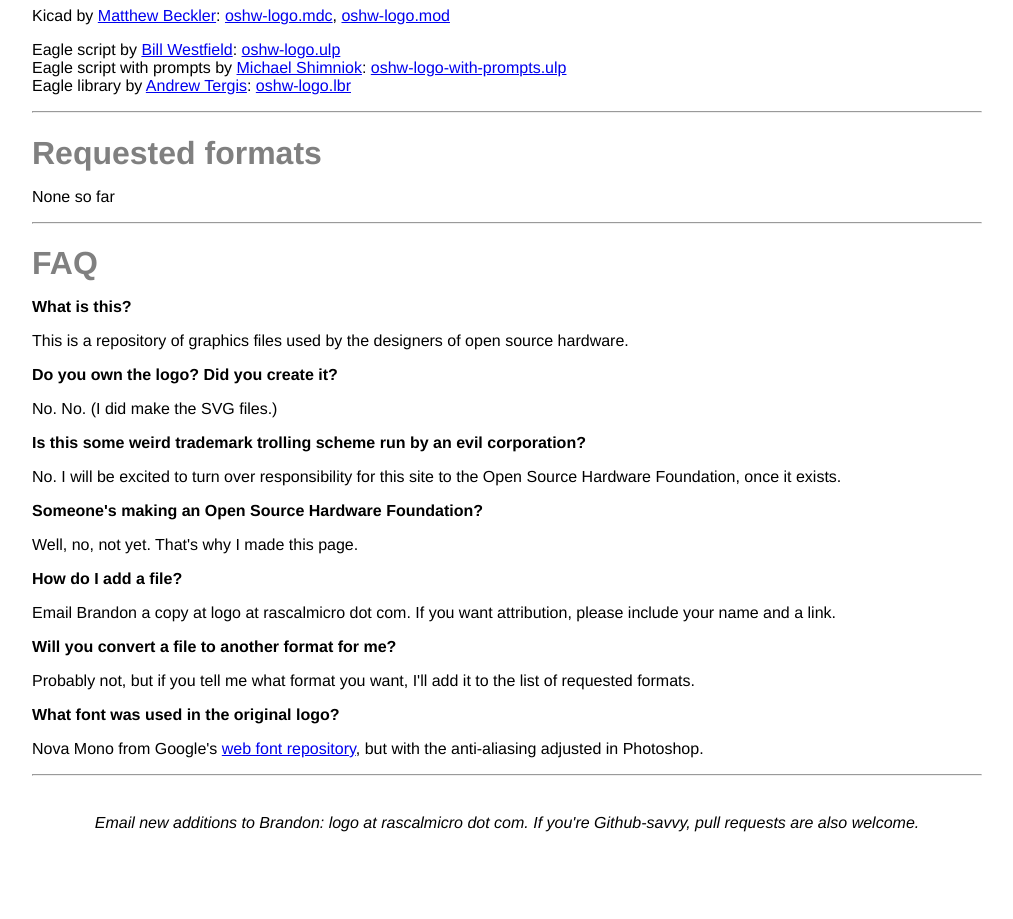
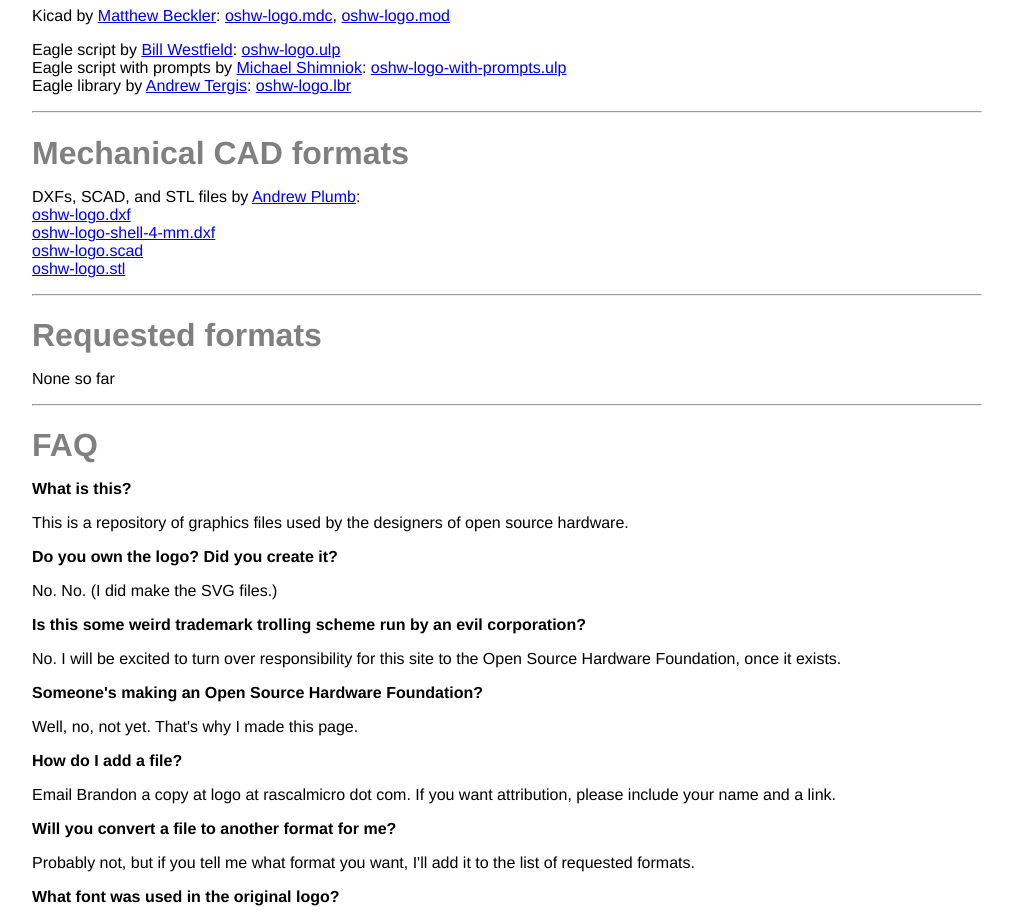
Before and after one commit to madworm/oshw-logo, a plain HTML site: page index.html in a window 1280 px wide. Shown: the part 1540-2459 px from the top of the page, without its empty margins (133-1146 px from the left). Before the commit the page ends 2380 px from the top, so only its background shows below. Drawn offline with Linux system fonts and the light colour scheme.

Commit message:
Add mechanical CAD section

```diff
--- a/index.html
+++ b/index.html
@@ -69,6 +69,15 @@
         Eagle library by <a href="https://twitter.com/#!/theterg">Andrew Tergis<a/>: <a href="logos/oshw-logo.lbr">oshw-logo.lbr</a><br>
         </p>
         <hr />
+        <h1>Mechanical CAD formats</h1>
+        <p>
+        DXFs, SCAD, and STL files by <a href="http://clothbot.com/wiki/Main_Page">Andrew Plumb<a/>:<br>
+        <a href="logos/oshw-logo.dxf">oshw-logo.dxf</a><br>
+        <a href="logos/oshw-logo-shell-4-mm.dxf">oshw-logo-shell-4-mm.dxf</a><br>
+        <a href="logos/oshw-logo.scad">oshw-logo.scad</a><br>
+        <a href="logos/oshw-logo.stl">oshw-logo.stl</a><br>
+        </p>
+        <hr />
         <h1>Requested formats</h1>
         <p>
         None so far
```
Also changed, not shown: 4 other files.
